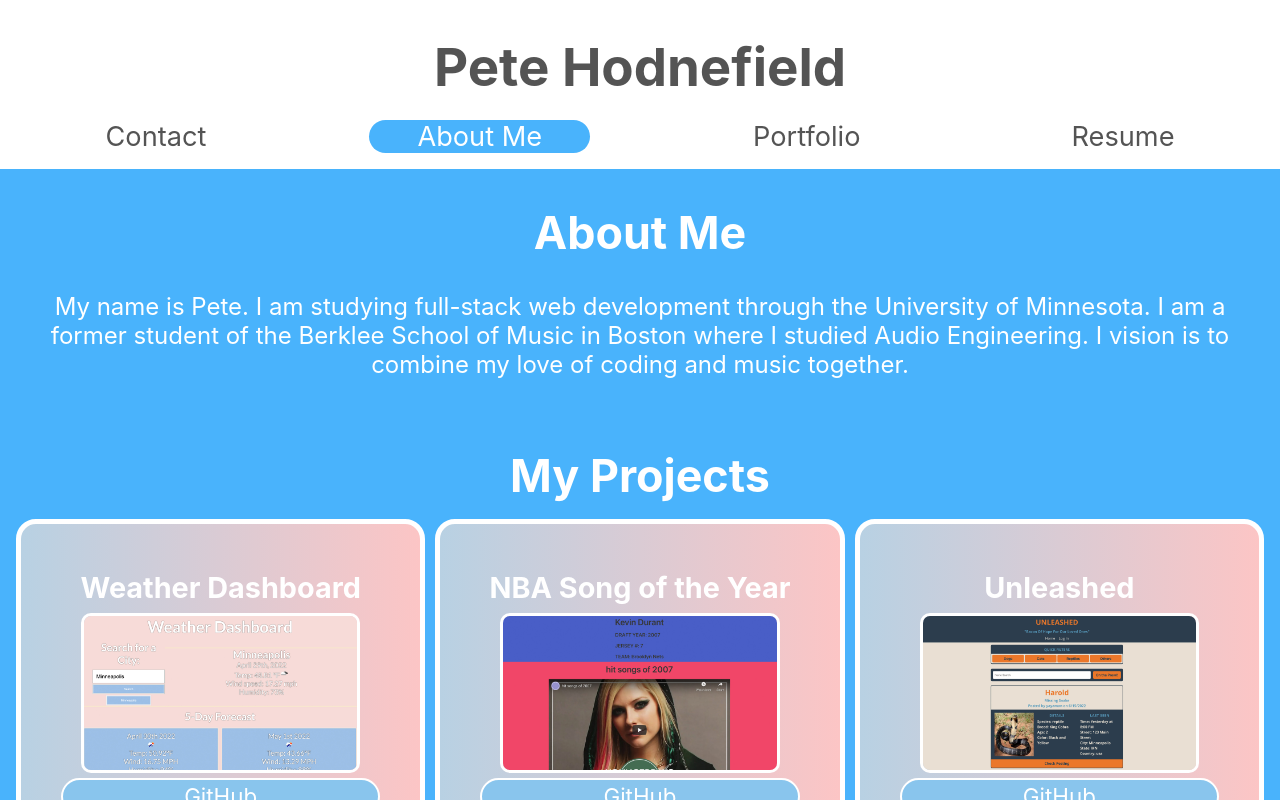
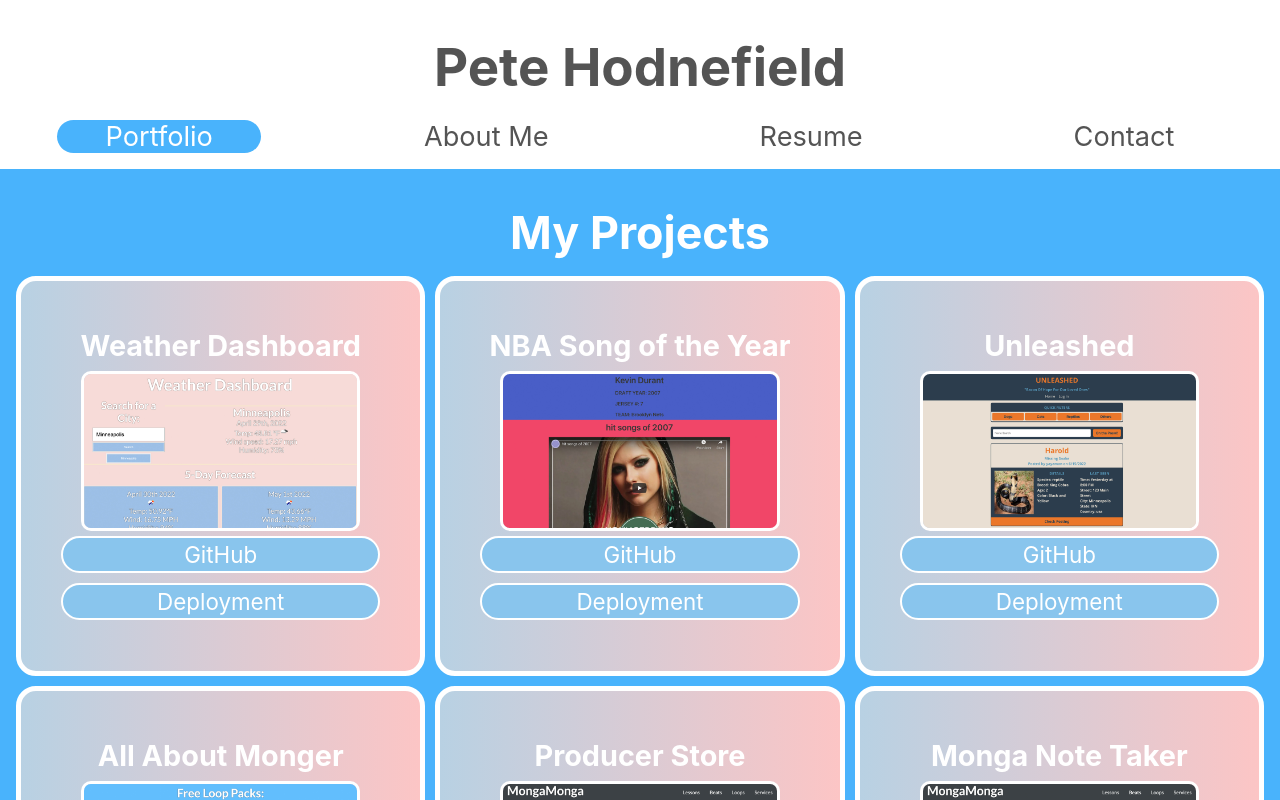
Before and after one commit to petehodnefield/wonderfolio, a React (Create React App) app: page / in a window 1280 px wide. Shown: the top 800 px of the page. Built offline with nearby package versions, Linux system fonts and the light colour scheme.

Commit message:
conditional rendering complete

```diff
--- a/src/App.js
+++ b/src/App.js
@@ -1,24 +1,56 @@
 import './App.css';
 import './styles.css'
+import React, {useState} from 'react'
 import Header from '../src/components/Header'
 import Footer from '../src/components/Footer'
 import Project from '../src/components/Project'
 import ContactForm from '../src/components/Contact'
+import Resume from '../src/components/Resume'
 import About from '../src/components/About'
 
 function App() {
+  const [categories] = useState([
+    {name: 'Portfolio'},
+    {name: 'About Me'},
+    {name: 'Resume'},
+    {name: 'Contact'},
+
+  ])
+
+  // const [contactSelected, setContactSelected] = useState(false)
+  // const [resumeSelected, setResumeSelected] = useState(false)
+  // const [aboutSelected, setAboutSelected] = useState(false)
+  const [currentCategory, setCurrentCategory] = useState(categories[0])
+  console.log(currentCategory)
+
+  function renderComponent() {
+    if(currentCategory.name === "Portfolio") {
+      return <Project></Project>
+    }
+    else if(currentCategory.name === "About Me") {
+      return <About></About>
+    }
+    else if(currentCategory.name === "Resume") {
+      return <Resume></Resume>
+    }
+    else if(currentCategory.name === "Contact") {
+      return <ContactForm></ContactForm>
+    }
+
+  }
 
   return (
     <div>
       <header>
-        <Header>
+        <Header
+          categories={categories}
+          setCurrentCategory={setCurrentCategory}
+          currentCategory={currentCategory}
+        >
         </Header>
       </header>
       <main>
-      <About></About>
-        <section>
-          <Project></Project>
-        </section>
+        {renderComponent()}
         <Footer></Footer>
       </main>
     </div>
--- a/src/components/Header/index.js
+++ b/src/components/Header/index.js
@@ -1,15 +1,19 @@
 import React, {useState} from 'react'
 import Nav from '../Nav'
 
-function Header() {
-    const [categories] = useState([
-        {name: 'About Me'},
-        {name: 'Portfolio'},
-        {name: 'Resume'},
-    ])
-    const [contactSelected, setContactSelected] = useState(false)
+function Header(props) {
+    const {
+        categories = [],
+        setCurrentCategory,
+        currentCategory,
+        contactSelected,
+        setContactSelected,
+        resumeSelected,
+        setResumeSelected,
+        aboutSelected,
+        setAboutSelected
+      } = props
 
-    const [currentCategory, setCurrentCategory] = useState(categories[0])
     return (
         <div className='header'>
             <h1>Pete Hodnefield</h1>
@@ -19,6 +23,8 @@ function Header() {
                 setCurrentCategory={setCurrentCategory}
                 contactSelected={contactSelected}
                 setContactSelected={setContactSelected}
+                resumeSelected={resumeSelected}
+                setResumeSelected={setResumeSelected}
             ></Nav>
         </div>
 
--- a/src/components/Nav/index.js
+++ b/src/components/Nav/index.js
@@ -6,7 +6,11 @@ function Nav(props) {
         setCurrentCategory,
         currentCategory,
         contactSelected,
-        setContactSelected
+        setContactSelected,
+        resumeSelected,
+        setResumeSelected,
+        aboutSelected,
+        setAboutSelected
     } = props
 
     useEffect(() => {
@@ -14,9 +18,12 @@ function Nav(props) {
     }, [currentCategory])
     return(
         <ul className='nav-list'>
-            <li className={`mx-2 nav-list-item ${contactSelected && 'Snav-active'}`}>
+            {/* <li className={`mx-2 nav-list-item ${contactSelected && 'Snav-active'}`}>
                 <span className='nav-list-item-span' onClick={() => setContactSelected(true)}>Contact</span>
             </li>
+            <li className={`mx-2 nav-list-item ${resumeSelected && 'Snav-active'}`}>
+                <span className='nav-list-item-span' onClick={() => setResumeSelected(true)}>Resume</span>
+            </li> */}
             {categories.map((category) => (
                     <li className={`mx-1 nav-list-item S${
                         currentCategory.name === category.name && !contactSelected && 'nav-active' }`}
--- /dev/null
+++ b/src/components/Resume/index.js
@@ -0,0 +1,9 @@
+import React from 'react'
+
+function Resume() {
+    return (
+        <h1> HI MOM</h1>
+    )
+}
+
+export default Resume
```
